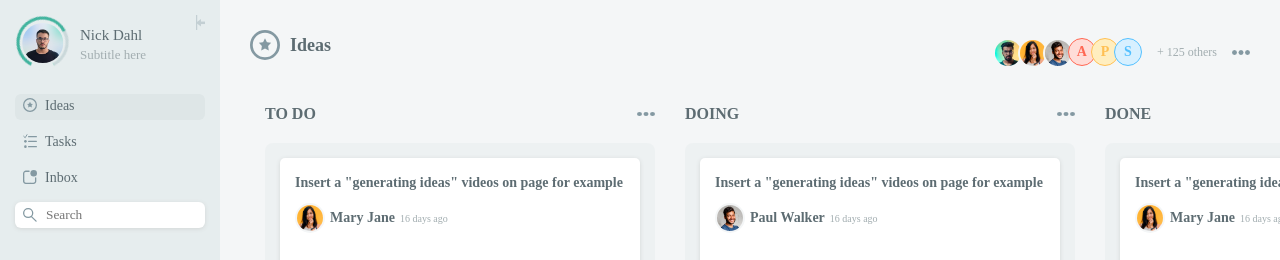
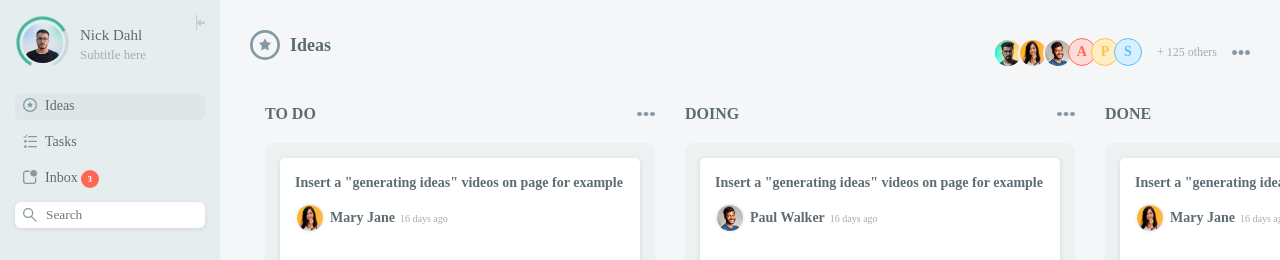
Before and after one commit to jefersonjuliani/growthhackers, a React app: page /ideas in a window 1280 px wide. Shown: the top 260 px of the page. Built offline with nearby package versions, Linux system fonts and the light colour scheme; a web font is replaced by a local one.

Commit message:
feat: add notification indicator

```diff
--- /dev/null
+++ b/src/data/notificationIndicator/notificationIndicator.ts
@@ -0,0 +1,21 @@
+
+const data = [
+    {
+        menu:"Ideas",
+        notificationNumber:0,
+    },
+    {
+        menu:"Tasks",
+        notificationNumber:0,
+    },
+    {
+        menu:"Inbox",
+        notificationNumber:3,
+    }
+]
+
+
+
+export default function hasNotification (){
+    return data;
+}
--- /dev/null
+++ b/src/main/factories/components/notificationIndicator-factory/index.tsx
@@ -0,0 +1,14 @@
+import React from 'react';
+import { NotificationIndicator } from '@/presentation/components';
+import  useCase from '@/main/factories/usecases'
+
+interface Props  {
+    menu: string
+}
+
+const makeNotificationIndicator: React.FC<Props> = ({menu}) => {
+
+    return <NotificationIndicator number={useCase.makeRemoteLoadNotificationIndicator(menu)} />;
+}
+
+export default makeNotificationIndicator;
--- a/src/main/factories/usecases/index.ts
+++ b/src/main/factories/usecases/index.ts
@@ -1,4 +1,5 @@
 import makeRemoteLoadBoard from "./load-board/remote-load-board-factory"
+import makeRemoteLoadNotificationIndicator from "./load-notificationIndicator/remote-load-notificationIndicator"
 
 
-export default {makeRemoteLoadBoard};
+export default {makeRemoteLoadBoard, makeRemoteLoadNotificationIndicator};
--- /dev/null
+++ b/src/main/factories/usecases/load-notificationIndicator/remote-load-notificationIndicator.ts
@@ -0,0 +1,18 @@
+import  hasNotification  from "@/data/notificationIndicator/notificationIndicator"
+
+
+ const makeRemoteLoadNotificationIndicator = (menu:string): number => {
+    const data = hasNotification();
+    var notificationNumber = 0;
+
+    for (var i = 0; i < data.length; i++) {
+        if(data[i].menu === menu){
+            notificationNumber= data[i].notificationNumber
+            break;
+        }
+      }
+      return notificationNumber;
+ }
+
+
+ export default makeRemoteLoadNotificationIndicator;
--- a/src/presentation/components/index.ts
+++ b/src/presentation/components/index.ts
@@ -14,3 +14,4 @@ export {default as Header} from './header'
 export {default as NoPhoto} from './noPhoto'
 export {default as Button} from './button'
 export {default as ExpandButton} from './expandButton'
+export {default as NotificationIndicator} from './notificationIndicator'
--- /dev/null
+++ b/src/presentation/components/notificationIndicator/index.tsx
@@ -0,0 +1,24 @@
+import React from 'react';
+
+import Styles from "./styles.module.scss"
+
+import notificationIndicatorInterface from "./notificationIndicatorInterface"
+
+const notificationIndicator: React.FC<notificationIndicatorInterface> = ({ number }) => {
+
+    const listClasses = `${Styles.container} ${Styles.red}`
+
+    if (number > 0) {
+        return (
+            <div className={listClasses}>
+                <span className={Styles.redText}>{number}</span>
+            </div>
+        );
+    }
+    return (
+        <></>
+    )
+
+}
+
+export default notificationIndicator;
--- /dev/null
+++ b/src/presentation/components/notificationIndicator/notificationIndicatorInterface.tsx
@@ -0,0 +1,5 @@
+interface notificationIndicatorInterface {
+    number: number
+}
+
+export default notificationIndicatorInterface;
--- /dev/null
+++ b/src/presentation/components/notificationIndicator/styles.module.scss
@@ -0,0 +1,25 @@
+@import "../../styles/colors.module.scss";
+
+.container{
+  display: flex;
+  height:18px;
+  width:18px;
+  border-radius: 50%;
+  margin-left: -5px;
+  justify-content: center;
+  align-items: center;
+
+
+  span{
+    font-size: 9px;
+    font-weight: bold;
+  }
+}
+
+.red{
+  background-color:  $redMedium;
+}
+
+.redText{
+  color: $white;
+}
--- a/src/presentation/components/sidebar/index.tsx
+++ b/src/presentation/components/sidebar/index.tsx
@@ -9,6 +9,7 @@ import { Row, Perfilphoto, ExpandButton } from "@/presentation/components"
 import Styles from "./styles.module.scss"
 
 import MakeSearchInput from "@/main/factories/components/searchInput-factory"
+import MakeNotificationIndicator from "@/main/factories/components/notificationIndicator-factory"
 
 const Sidebar: React.FC = () => {
     const [path, setPath] = useState('');
@@ -50,9 +51,14 @@ const Sidebar: React.FC = () => {
                             </div>
                             {
                                 expand ? (
-                                    <div className={Styles.right}>
-                                        <h2 className={Styles.menuText}>{prop.name}</h2>
-                                    </div>
+                                    <>
+                                        <div className={Styles.right}>
+                                            <h2 className={Styles.menuText}>{prop.name}</h2>
+                                        </div>
+                                        <div className={Styles.right}>
+                                            <MakeNotificationIndicator menu={prop.name} />
+                                        </div>
+                                    </>
                                 ) : null
                             }
 
```
